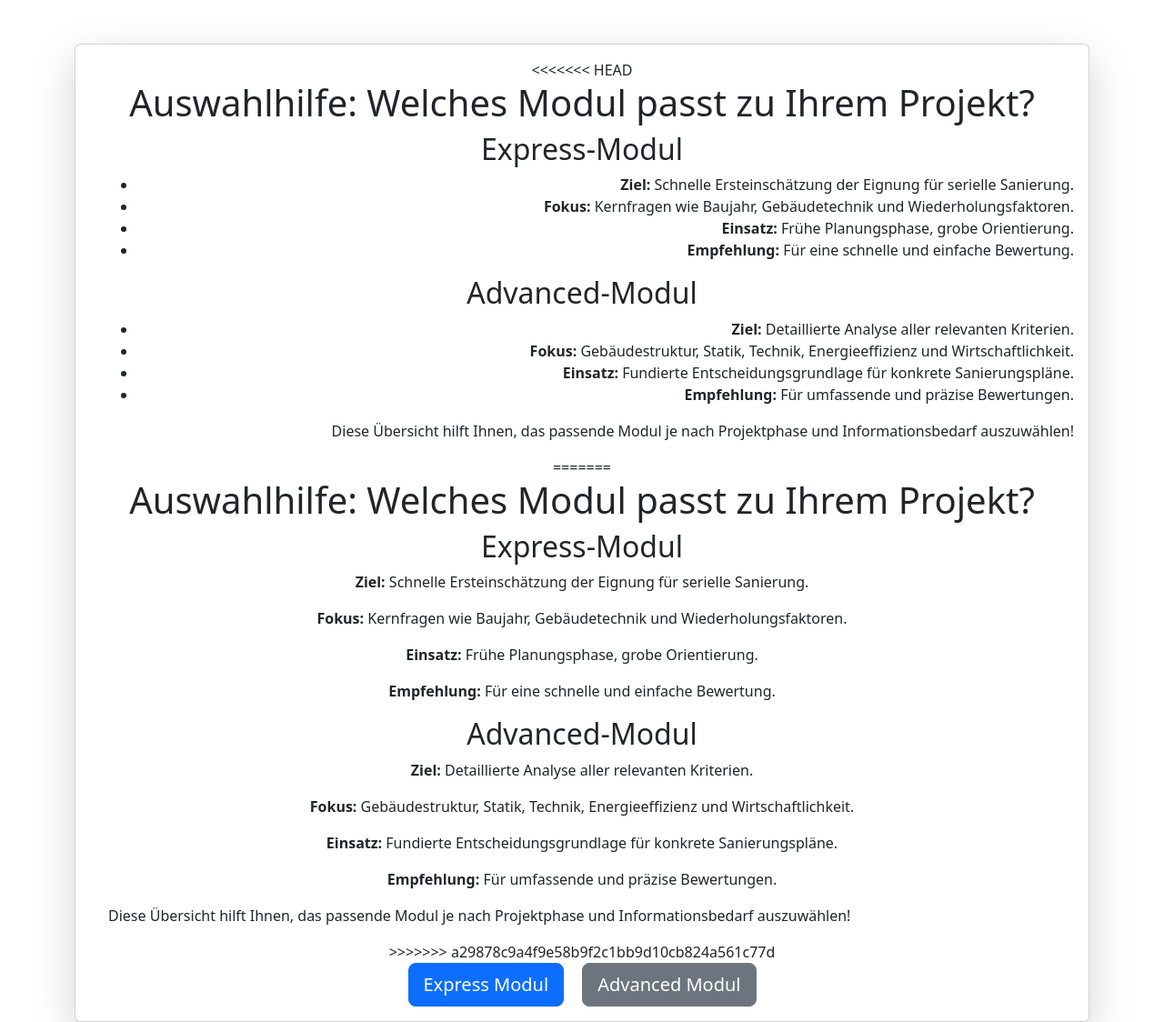
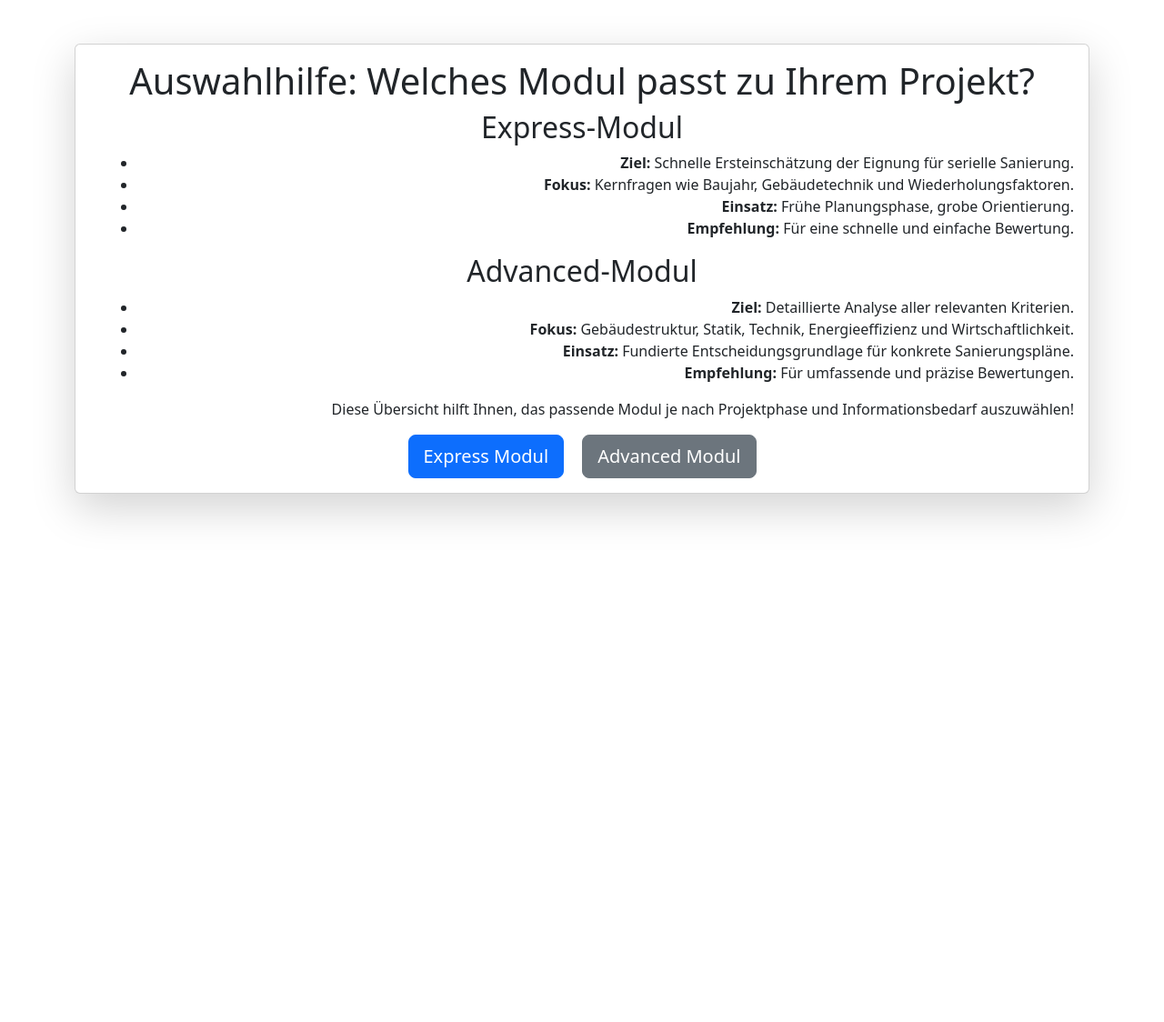
Before and after one commit to iGodmovement/BA, a Flask app: page /choose_module/ in a window 1280 px wide. Shown: the whole page at 91% size. After the commit the page ends 572 px from the top, so only its background shows below. Run offline with Flask 3, Linux system fonts and the light colour scheme.

Commit message:
Module Text

```diff
--- a/templates/choose_module.html
+++ b/templates/choose_module.html
@@ -11,7 +11,6 @@
     <div class="container mt-5">
         <div class="card shadow-lg">
             <div class="card-body text-center">
-<<<<<<< HEAD
              <title>Auswahlhilfe: Modulwahl</title>
     <style>
         ul {
@@ -41,27 +40,7 @@
     </ul>
 
     <p style="text-align: right;">Diese Übersicht hilft Ihnen, das passende Modul je nach Projektphase und Informationsbedarf auszuwählen!</p>
-=======
-              <h1>Auswahlhilfe: Welches Modul passt zu Ihrem Projekt?</h1>
 
-    <h2>Express-Modul</h2>
-    <div class="module-text">
-        <p><strong>Ziel:</strong> Schnelle Ersteinschätzung der Eignung für serielle Sanierung.</p>
-        <p><strong>Fokus:</strong> Kernfragen wie Baujahr, Gebäudetechnik und Wiederholungsfaktoren.</p>
-        <p><strong>Einsatz:</strong> Frühe Planungsphase, grobe Orientierung.</p>
-        <p><strong>Empfehlung:</strong> Für eine schnelle und einfache Bewertung.</p>
-    </div>
-
-    <h2>Advanced-Modul</h2>
-    <div class="module-text">
-        <p><strong>Ziel:</strong> Detaillierte Analyse aller relevanten Kriterien.</p>
-        <p><strong>Fokus:</strong> Gebäudestruktur, Statik, Technik, Energieeffizienz und Wirtschaftlichkeit.</p>
-        <p><strong>Einsatz:</strong> Fundierte Entscheidungsgrundlage für konkrete Sanierungspläne.</p>
-        <p><strong>Empfehlung:</strong> Für umfassende und präzise Bewertungen.</p>
-    </div>
-
-    <p style="text-align: left; margin-left: 20px;">Diese Übersicht hilft Ihnen, das passende Modul je nach Projektphase und Informationsbedarf auszuwählen!</p>
->>>>>>> a29878c9a4f9e58b9f2c1bb9d10cb824a561c77d
                 <form method="POST">
                     <button type="submit" name="module" value="Express" class="btn btn-primary btn-lg me-3">Express Modul</button>
                     <button type="submit" name="module" value="Advanced" class="btn btn-secondary btn-lg">Advanced Modul</button>
```
